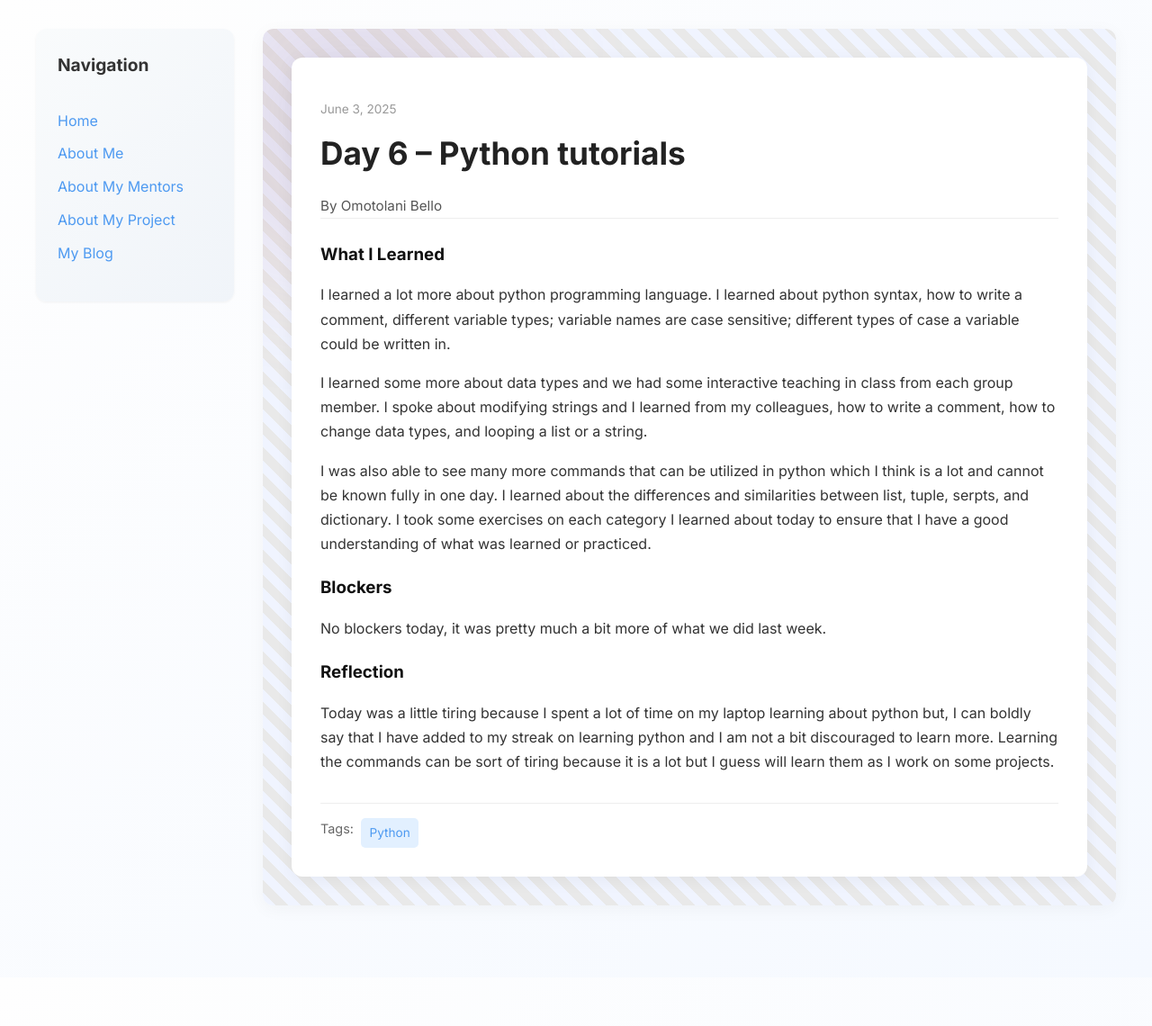
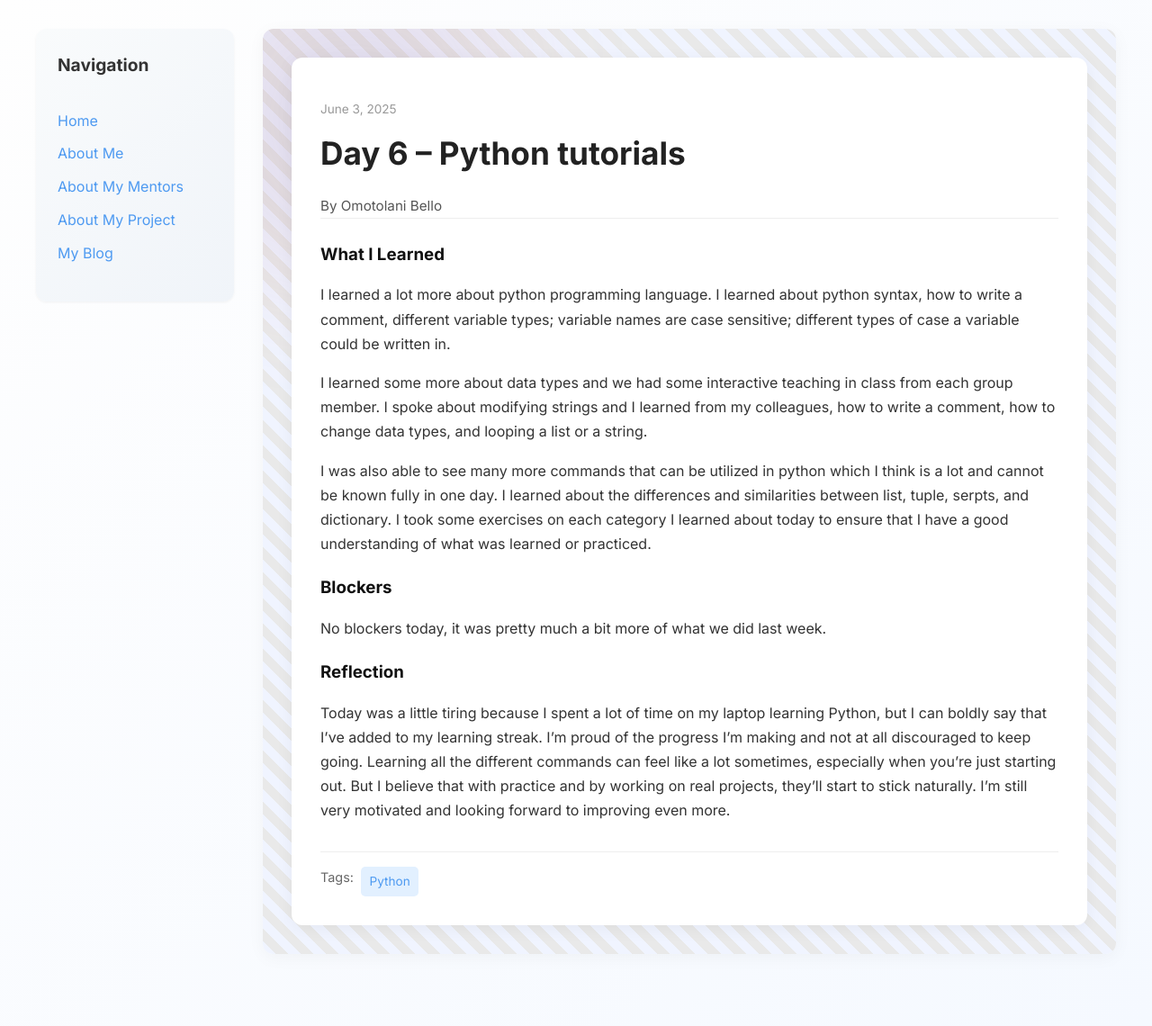
Before and after one commit to TolaniBello/TolaniBello.github.io, a Jekyll site: the page built from _posts/2025-06-03-day6.md, in a window 1280 px wide. Shown: the whole page at 90% size. Built offline with Jekyll 4.4.1, drawn with Linux system fonts in a browser that asks for light colours; before the commit the page ends 1086 px from its top, so only the background shows below that.

Commit message:
Update 2025-06-03-day6.md

```diff
--- a/_posts/2025-06-03-day6.md
+++ b/_posts/2025-06-03-day6.md
@@ -19,5 +19,5 @@ blockers: |
   No blockers today, it was pretty much a bit more of what we did last week.
 
 reflection: |
-  Today was a little tiring because I spent a lot of time on my laptop learning about python but, I can boldly say that I have added to my streak on learning python and I am not a bit discouraged to learn more. Learning the commands can be sort of tiring because it is a lot but I guess will learn them as I work on some projects.
+  Today was a little tiring because I spent a lot of time on my laptop learning Python, but I can boldly say that I’ve added to my learning streak. I’m proud of the progress I’m making and not at all discouraged to keep going. Learning all the different commands can feel like a lot sometimes, especially when you're just starting out. But I believe that with practice and by working on real projects, they’ll start to stick naturally. I’m still very motivated and looking forward to improving even more.
 ---
```
